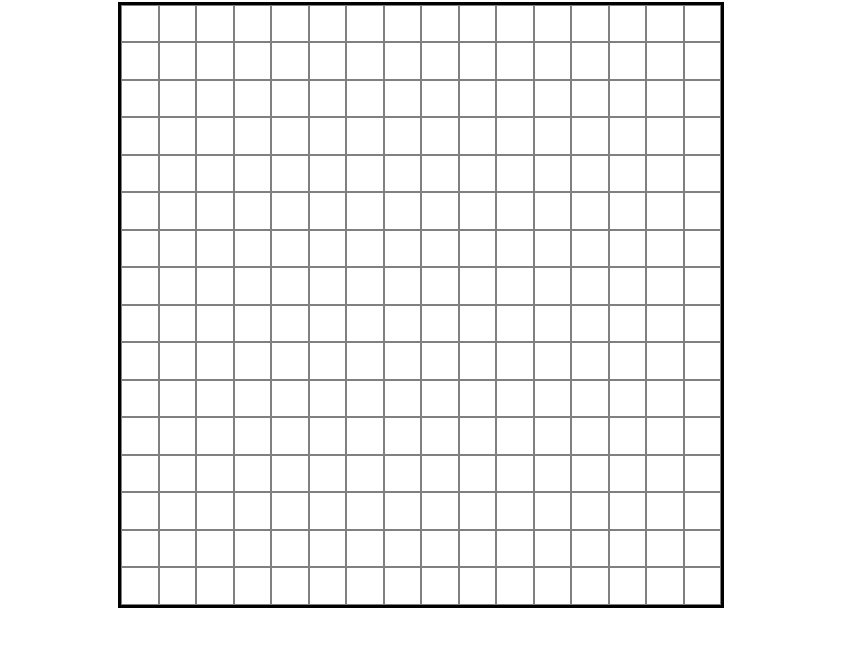
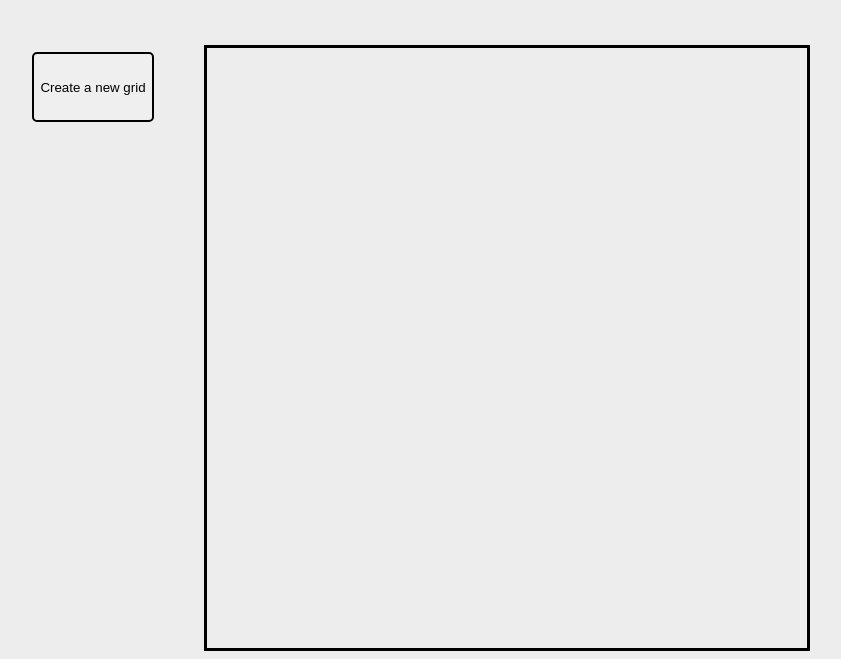
Before and after one commit to 6604062630064/Etch-A-Sketch, a plain HTML site: page index.html in a window 1280 px wide. Shown: the part 146-805 px from the top of the page, without its empty margins (219-1060 px from the left). Drawn offline with Linux system fonts and the light colour scheme.

Commit message:
Add a button that changes size of canvas

```diff
--- a/index.html
+++ b/index.html
@@ -1,17 +1,22 @@
 <!DOCTYPE html>
 <html lang="en">
+
 <head>
     <meta charset="UTF-8">
-    <meta http-equiv="X-UA-Compatible" content="IE=edge">
-    <meta name="viewport" content="width=device-width, initial-scale=1.0">
     <script type="text/javascript" src="./script.js" defer></script>
-    <link rel="stylesheet" href="./style.css"></link>
-    <title>Document</title>
+    <link rel="stylesheet" href="./style.css">
+    <link rel="preconnect" href="https://fonts.googleapis.com">
+    <link rel="preconnect" href="https://fonts.gstatic.com" crossorigin>
+    <link href="https://fonts.googleapis.com/css2?family=Roboto&display=swap" rel="stylesheet">
+    <title>Etch-a-sketch</title>
 </head>
+
 <body>
-    <h1>Etch-a-sketch</h1>
-    <div class="container">
-
+    <button>Create a new grid</button>
+    <div class="menu">
+        <h1>Etch-a-sketch</h1>
+        <div class="container">
+        </div>
     </div>
 </body>
 
--- a/script.js
+++ b/script.js
@@ -7,27 +7,41 @@ function removeColor(e) {
     e.target.classList.remove("hovered");
 }
 
+function makeGrid(size) {
+    const div = document.createElement("div");
+    div.classList.add("column");
+    //Create a 16x16 div square
 
-
-const container = document.querySelector(".container");
-const div = document.createElement("div");
-
-div.classList.add("column");
-
-console.log(container);
-
-for (i = 0; i < 16; i++){
+    for (i = 0; i < size; i++) {
         div.appendChild(document.createElement("div"));
     }
 
 
-for (j = 0; j < 16; j++){
+    for (j = 0; j < size; j++) {
         container.appendChild(div.cloneNode(true));
     }
 
     const boxes = document.querySelectorAll(".column > div");
 
     boxes.forEach((box) => {
+        // Add eventlistens for both hover state and when trasition ends.
         box.addEventListener('mouseover', changeColor);
         box.addEventListener('transitionend', removeColor);
     })
+}
+const container = document.querySelector(".container");
+const button = document.querySelector("button");
+
+makeGrid(16);
+
+button.addEventListener("click", (e) => {
+    let newSize = 16;
+
+    do  {
+    newSize = prompt("Specify the number of squares in each row", 16);
+    } while(!(newSize <= 100 && newSize > 0))
+
+    container.innerHTML = ""
+    makeGrid(newSize);
+
+} )
--- a/style.css
+++ b/style.css
@@ -1,3 +1,13 @@
+body {
+    background-color: #ededed;
+    display: flex;
+    flex-direction: row;
+    align-items: center;
+    justify-content: center;
+    font-family: 'Roboto', sans-serif;
+    gap: 50px;
+}
+
 .container {
     display: flex;
     flex-direction: column;
@@ -7,7 +17,7 @@
     max-height: 600px;
     border: solid black;
     margin: auto;
-    margin-top: 60px;
+    margin-top: 15px;
     justify-content: space-between;
 
 }
@@ -22,7 +32,6 @@
 .column > div {
     aspect-ratio : 1 / 1;
     flex: auto;
-    border: solid grey;
     border-width: thin;
     transition: all .5s;
 }
@@ -31,8 +40,28 @@
     background-color: rgba(226, 28, 28, 0.863);
 }
 
-body {
+
+button {
+    align-self: flex-start;
+    margin-top: 190px;
+    width: 140x;
+    height: 70px;
+    border-radius: 5px;
+    border: 2px solid black;
+}
+
+button:hover {
+
+    background-color: black;
+    color: white;
+}
+
+.menu {
     display: flex;
     flex-direction: column;
     align-items: center;
 }
+
+h1 {
+    font-size: 67px;
+}
```
Lines whose indentation alone changed are shown as unchanged.
